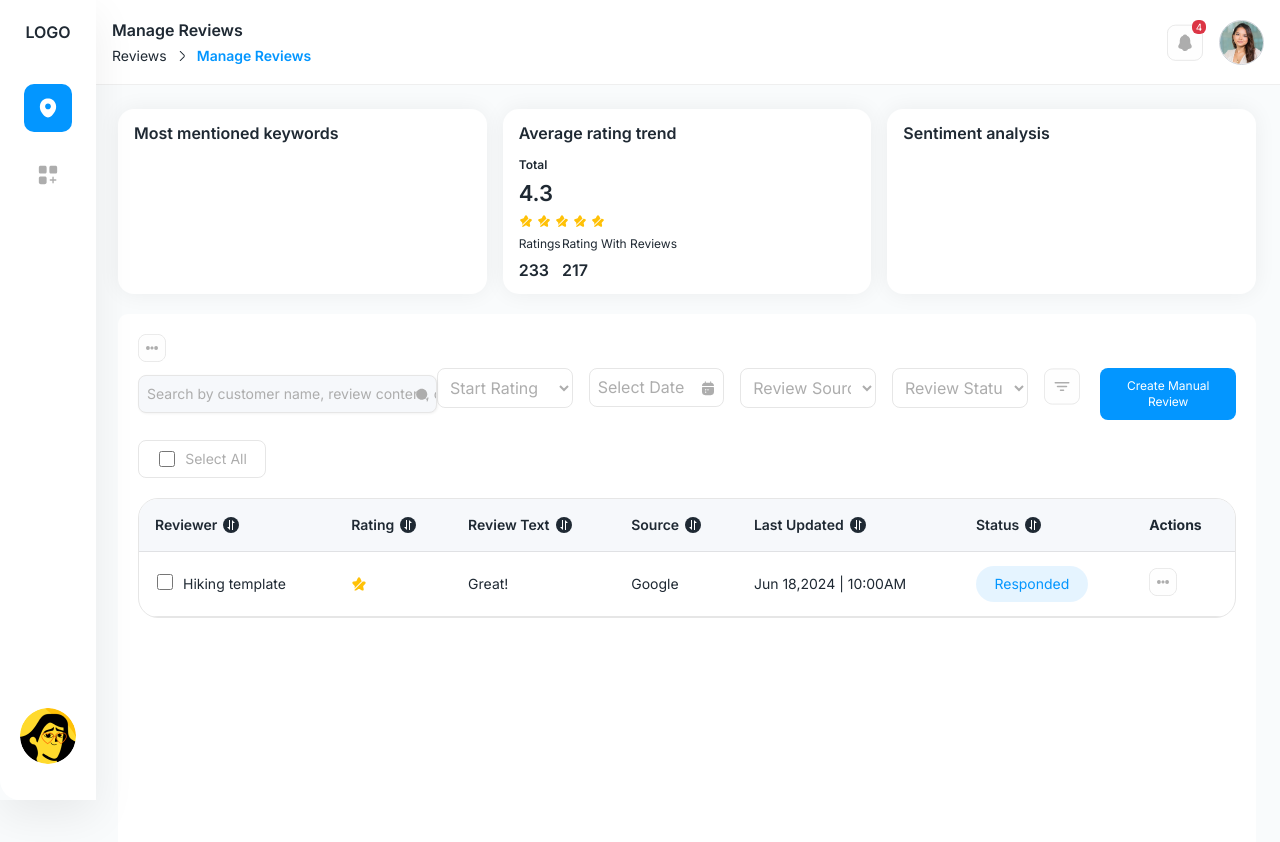
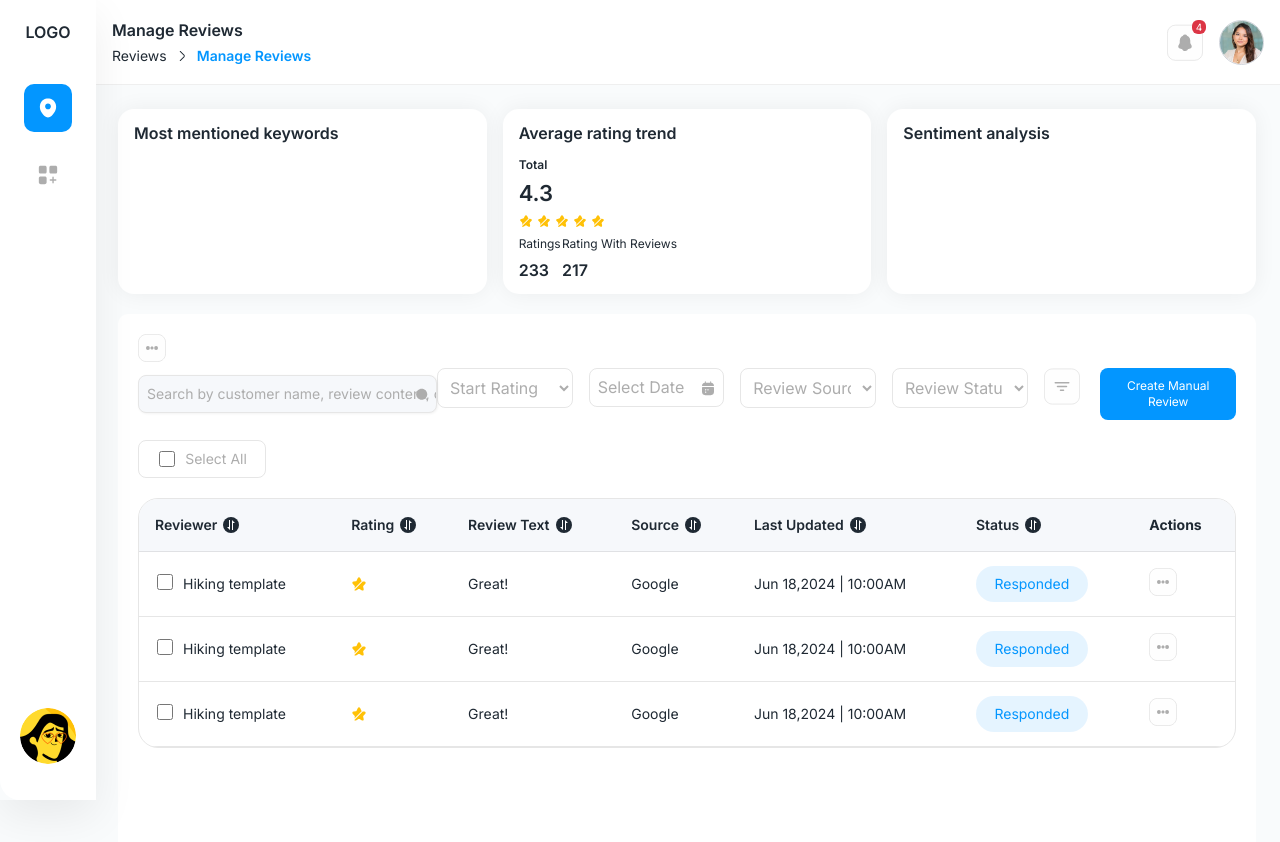
Before and after one commit to sumithub/rs-web-develop, a Next.js app: page /review in a window 1280 px wide. Shown: the top 842 px of the page. Built offline with nearby package versions, Linux system fonts and the light colour scheme.

Commit message:
Table fixes

```diff
--- a/src/app/components/DropDown.js
+++ b/src/app/components/DropDown.js
@@ -24,7 +24,7 @@ const Dropdown = () => {
     };
 
     return (
-        <div className="relative" ref={dropdownRef}>
+        <div className="relative inline-block" ref={dropdownRef}>
             {/* Dropdown button */}
             <button
                 onClick={toggleDropdown}
@@ -34,7 +34,7 @@ const Dropdown = () => {
 
             {/* Dropdown menu */}
             {isOpen && (
-                <div className="absolute z-10 mt-1 w-64 bg-white rounded-md shadow-lg border border-gray-200">
+                <div className="absolute z-10 mt-1 w-64 bg-white rounded-md shadow-lg border border-gray-200 right-0">
                     <ul className="py-1">
                         {/* Reply Now - with blue background */}
                         <li>
--- a/src/app/review/page.js
+++ b/src/app/review/page.js
@@ -71,7 +71,7 @@ export default function Review() {
                 </div>
             </div>
 
-            <div className="bg-white min-h-[calc(100dvh_-_85px)]  rounded-[10px] mt-5 p-5">
+            <div className="bg-white min-h-[calc(100vh_-_85px)]  rounded-[10px] mt-5 p-5">
                 <Dropdown />
 
                 <div className="flex justify-between items-center">
@@ -206,7 +206,39 @@ export default function Review() {
                                 <td className="py-3.5 px-4"><Dropdown /></td>
                             </tr>
 
+                            <tr className={`border-b border-border-color text-secondary text-sm text-left } cursor-pointer text-sm`}>
+                                <td className="py-3.5 px-4">
+                                    <div className="flex items-start gap-2">
+                                        <Checkbox />
+                                        <div>Hiking template</div>
+                                    </div>
+                                </td>
+                                <td className="py-3.5 px-4">
+                                    <Image src="/images/star.svg" alt="rating" height={16} width={16} unoptimized={true} />
+                                </td>
+                                <td className="py-3.5 px-4">Great!</td>
+                                <td className="py-3.5 px-4">Google</td>
+                                <td className="py-3.5 px-4">Jun 18,2024 | 10:00AM</td>
+                                <td className="py-3.5 px-4"><Status status="Responded" /></td>
+                                <td className="py-3.5 px-4"><Dropdown /></td>
+                            </tr>
 
+                            <tr className={`border-b border-border-color text-secondary text-sm text-left } cursor-pointer text-sm`}>
+                                <td className="py-3.5 px-4">
+                                    <div className="flex items-start gap-2">
+                                        <Checkbox />
+                                        <div>Hiking template</div>
+                                    </div>
+                                </td>
+                                <td className="py-3.5 px-4">
+                                    <Image src="/images/star.svg" alt="rating" height={16} width={16} unoptimized={true} />
+                                </td>
+                                <td className="py-3.5 px-4">Great!</td>
+                                <td className="py-3.5 px-4">Google</td>
+                                <td className="py-3.5 px-4">Jun 18,2024 | 10:00AM</td>
+                                <td className="py-3.5 px-4"><Status status="Responded" /></td>
+                                <td className="py-3.5 px-4"><Dropdown /></td>
+                            </tr>
                         </tbody>
                     </table>
                 </div>
```
